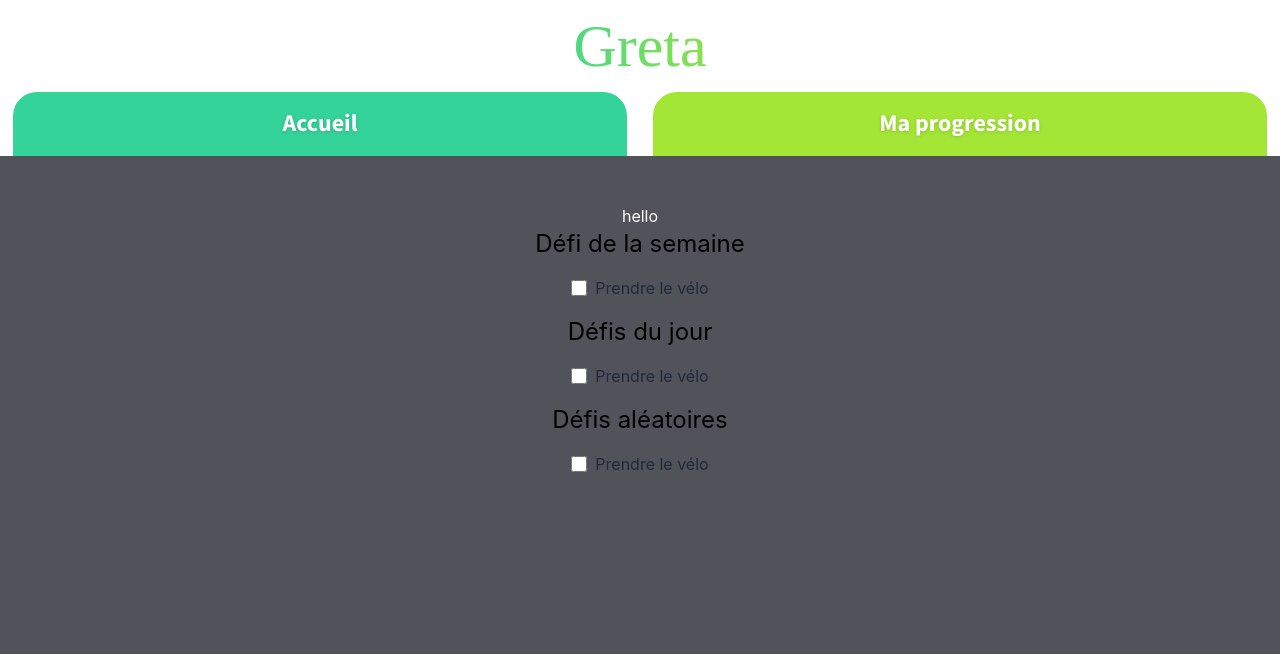
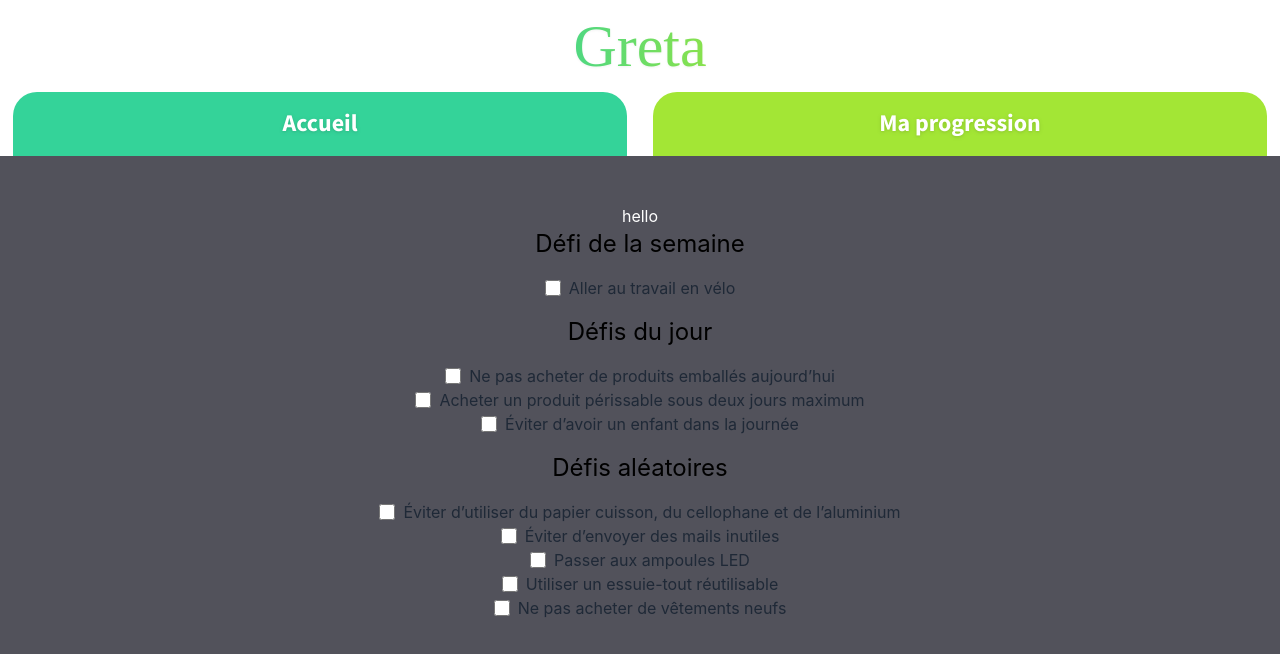
Before and after one commit to MatthieuELIE/greta, a React (Vite) app in the folder frontend/: page / in a window 1280 px wide. Shown: the top 654 px of the page. Built offline with nearby package versions, Linux system fonts and the light colour scheme; a web font is replaced by a local one.

Commit message:
Creating defi function

```diff
--- a/frontend/src/components/Defis.jsx
+++ b/frontend/src/components/Defis.jsx
@@ -1,61 +1,86 @@
+import { useState, useEffect } from "react";
+
+import {
+  weeklyQuest,
+  dailyQuest,
+  randomQuest,
+  getRandomResources,
+} from "../services/api";
+
 export default function Defis() {
+  const [weekly, setWeekly] = useState([]);
+  const [dailies, setDailies] = useState([]);
+  const [randoms, setRandoms] = useState([]);
+
+  useEffect(() => {
+    setWeekly(getRandomResources(weeklyQuest, 1));
+    setDailies(getRandomResources(dailyQuest, 3));
+    setRandoms(getRandomResources(randomQuest, 5));
+  }, []);
+
   return (
     <>
       <h2 className="text-2xl">Défi de la semaine</h2>
       <div className="flex justify-center m-4">
         <div>
+          {weekly.map((quest) => (
             <div className="form-check">
               <input
                 className="form-check-input h-4 w-4 rounded-sm transition duration-200 mt-1 align-top mr-2 cursor-pointer"
                 type="checkbox"
                 value=""
-              id="flexCheckDefault"
+                id={`flex${quest}`}
               />
               <label
                 className="form-check-label inline-block text-gray-800"
-              htmlFor="flexCheckDefault"
+                htmlFor={`flex${quest}`}
               >
-              Prendre le vélo
+                {quest}
               </label>
             </div>
+          ))}
         </div>
       </div>
       <h2 className="text-2xl">Défis du jour</h2>
       <div className="flex justify-center m-4">
         <div>
+          {dailies.map((quest) => (
             <div className="form-check">
               <input
                 className="form-check-input h-4 w-4 rounded-sm transition duration-200 mt-1 align-top mr-2 cursor-pointer"
                 type="checkbox"
                 value=""
-              id="flexCheckDefault"
+                id={`flex${quest}`}
               />
               <label
                 className="form-check-label inline-block text-gray-800"
-              htmlFor="flexCheckDefault"
+                htmlFor={`flex${quest}`}
               >
-              Prendre le vélo
+                {quest}
               </label>
             </div>
+          ))}
         </div>
       </div>
       <h2 className="text-2xl">Défis aléatoires</h2>
       <div className="flex justify-center m-4">
         <div>
+          {randoms.map((quest) => (
             <div className="form-check">
               <input
                 className="form-check-input h-4 w-4 rounded-sm transition duration-200 mt-1 align-top mr-2 cursor-pointer"
                 type="checkbox"
                 value=""
-              id="flexCheckDefault"
+                id={`flex${quest}`}
               />
               <label
                 className="form-check-label inline-block text-gray-800"
-              htmlFor="flexCheckDefault"
+                htmlFor={`flex${quest}`}
               >
-              Prendre le vélo
+                {quest}
               </label>
             </div>
+          ))}
         </div>
       </div>
     </>
--- a/frontend/src/components/Quest.jsx
+++ /dev/null
@@ -1,41 +0,0 @@
-import { useState, useEffect } from "react";
-
-import {
-  weeklyQuest,
-  dailyQuest,
-  randomQuest,
-  getRandomResources,
-} from "../services/api";
-
-export default function Counter() {
-  const [weekly, setWeekly] = useState([]);
-  const [dailies, setDailies] = useState([]);
-  const [randoms, setRandoms] = useState([]);
-
-  useEffect(() => {
-    setWeekly(getRandomResources(weeklyQuest, 1));
-    setDailies(getRandomResources(dailyQuest, 3));
-    setRandoms(getRandomResources(randomQuest, 5));
-  }, []);
-
-  return (
-    <div>
-      <div>
-        <h1> Quête Hebdomadaire :</h1>
-        <p>WEEKLY</p>
-        {weekly.map((quest) => (
-          <p>{quest}</p>
-        ))}
-
-        <p>DAILY</p>
-        {dailies.map((quest) => (
-          <p>{quest}</p>
-        ))}
-        <p>RANDOM</p>
-        {randoms.map((quest) => (
-          <p>{quest}</p>
-        ))}
-      </div>
-    </div>
-  );
-}
```
Lines whose indentation alone changed are shown as unchanged.
